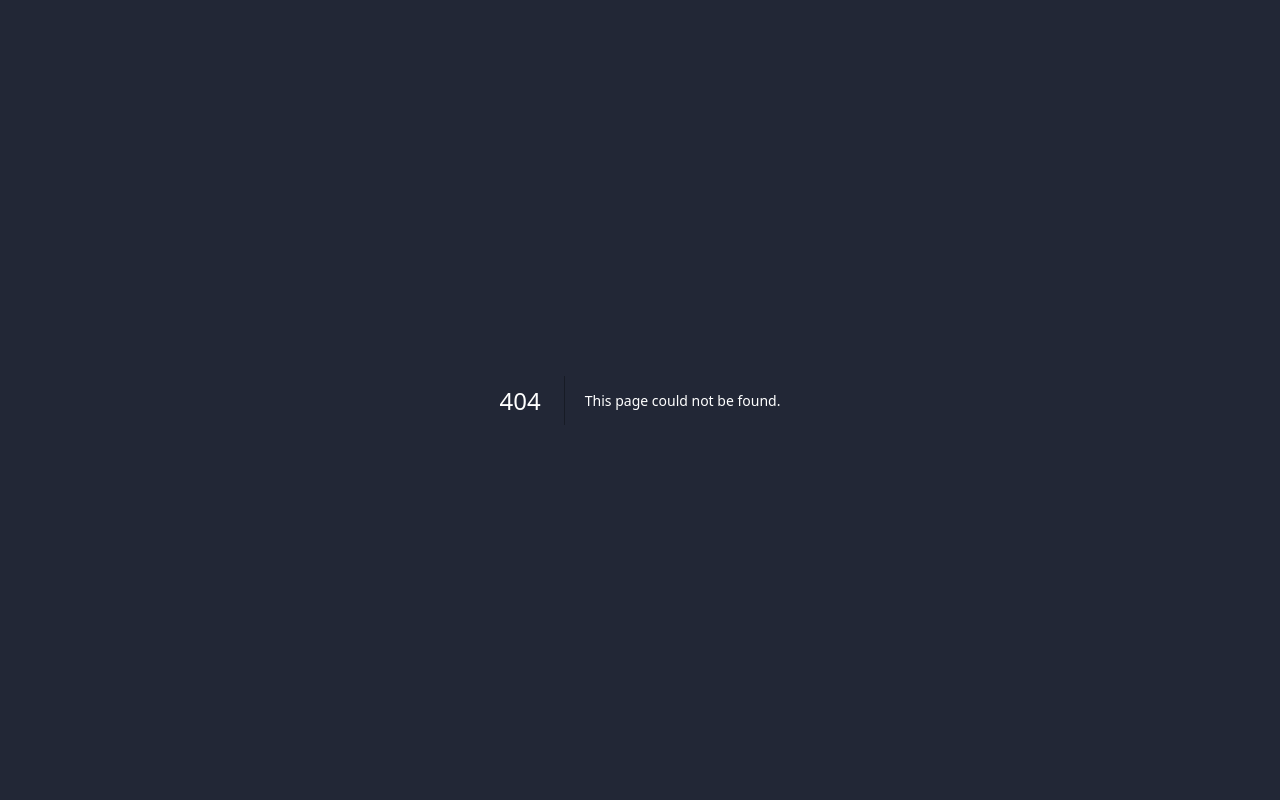
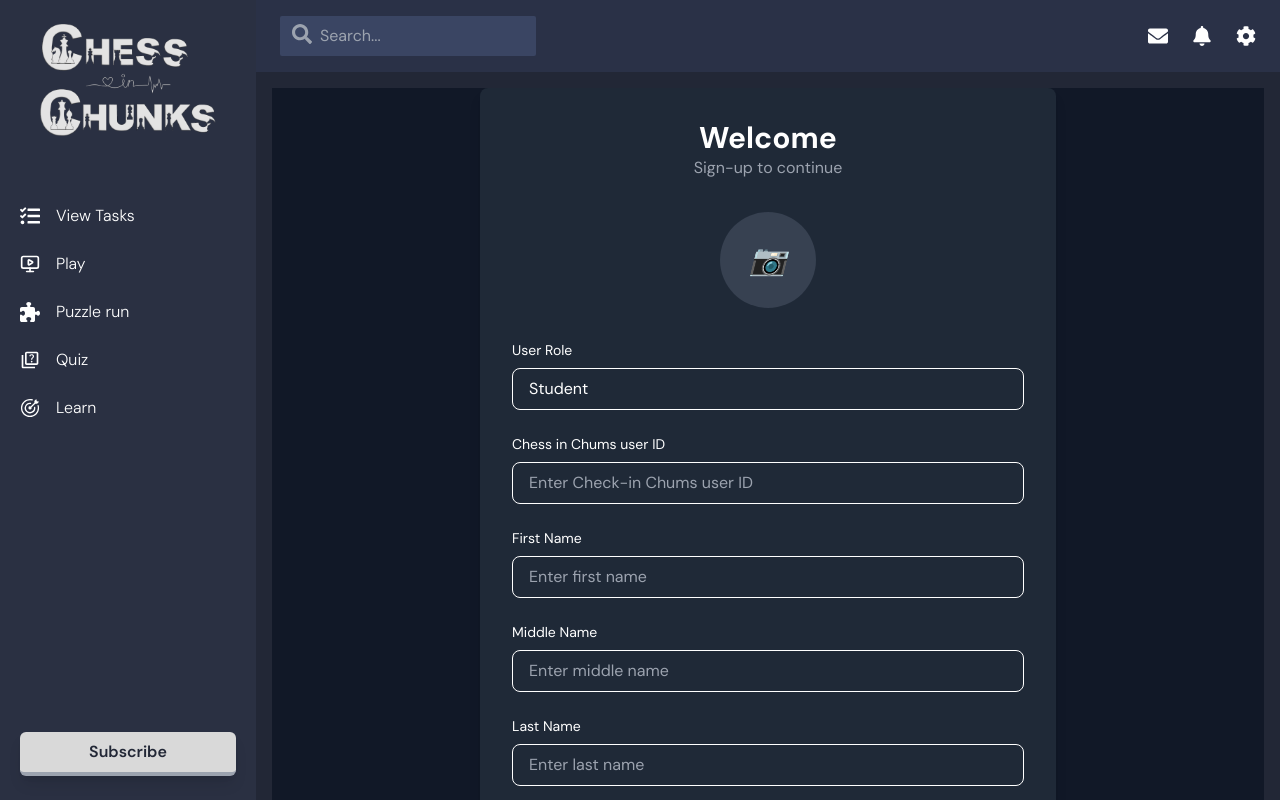
Before and after one commit to MirageTHE69/chessnchunks-frontend, a Next.js app: page /verification in a window 1280 px wide. Before the commit this address had no page. Built offline with nearby package versions, Linux system fonts and the light colour scheme.

Commit message:
verification after signup

```diff
--- /dev/null
+++ b/src/app/(main)/verification/page.tsx
@@ -0,0 +1,10 @@
+import StudentVerification from '@/components/StudentVerification/StudentVerification'
+import React from 'react'
+
+function page() {
+  return (
+    <div><StudentVerification/></div>
+  )
+}
+
+export default page
--- /dev/null
+++ b/src/components/StudentVerification/StudentVerification.tsx
@@ -0,0 +1,168 @@
+"use client";
+
+import { useState } from "react";
+
+const StudentVerification = () => {
+  const [showPassword, setShowPassword] = useState(false);
+  const [showConfirmPassword, setShowConfirmPassword] = useState(false);
+  const [mfaEnabled, setMfaEnabled] = useState(false);
+  const [profileImage, setProfileImage] = useState<string | null>(null);
+
+  const handleImageUpload = (e: React.ChangeEvent<HTMLInputElement>) => {
+    const file = e.target.files?.[0];
+    if (file) {
+      const reader = new FileReader();
+      reader.onloadend = () => {
+        setProfileImage(reader.result as string);
+      };
+      reader.readAsDataURL(file);
+    }
+  };
+
+  return (
+    <div className="flex justify-center items-center min-h-screen bg-gray-900">
+      <div className="bg-gray-800 text-white p-8 rounded-lg shadow-lg w-full max-w-xl">
+        <div className="text-center mb-8">
+          <h1 className="text-3xl font-bold">Welcome</h1>
+          <p className="text-gray-400">Sign-up to continue</p>
+        </div>
+
+        <div className="flex justify-center mb-8">
+          <label htmlFor="profileImage" className="cursor-pointer">
+            {profileImage ? (
+              <img
+                src={profileImage}
+                alt="Profile"
+                className="w-24 h-24 rounded-full object-cover"
+              />
+            ) : (
+              <div className="w-24 h-24 bg-gray-700 rounded-full flex justify-center items-center">
+                <i className="text-3xl">📷</i>
+              </div>
+            )}
+            <input
+              type="file"
+              id="profileImage"
+              className="hidden"
+              accept="image/*"
+              onChange={handleImageUpload}
+            />
+          </label>
+        </div>
+
+        <form className="space-y-6">
+          <div className="relative">
+            <label className="block text-sm text-white mb-2">User Role</label>
+            <input
+              type="text"
+              value="Student"
+              className="w-full bg-transparent text-white border-white border px-4 py-2 rounded-lg focus:outline-none focus:ring-2 focus:ring-blue-500"
+              disabled
+            />
+          </div>
+
+          {[
+            { label: 'Chess in Chums user ID', placeholder: 'Enter Check-in Chums user ID' },
+            { label: 'First Name', placeholder: 'Enter first name' },
+            { label: 'Middle Name', placeholder: 'Enter middle name' },
+            { label: 'Last Name', placeholder: 'Enter last name' },
+            { label: 'Email', placeholder: 'Enter email', type: 'email' },
+            { label: 'Parent Name', placeholder: 'Enter parent\'s name' },
+            { label: 'Parent Email ID', placeholder: 'Enter parent\'s email ID', type: 'email' },
+            { label: 'Phone Number', placeholder: 'Enter phone number', type: 'tel' },
+            { label: 'Address line 1', placeholder: 'Enter address line 1' },
+            { label: 'Address line 2', placeholder: 'Enter address line 2' },
+            { label: 'City', placeholder: 'Enter city' },
+            { label: 'State', placeholder: 'Enter state' },
+            { label: 'Country', placeholder: 'Enter country' },
+            { label: 'USCF ID', placeholder: 'Enter USCF ID' },
+            { label: 'LiChess ID', placeholder: 'Enter LiChess ID' },
+            { label: 'Chess.com ID', placeholder: 'Enter Chess.com ID' },
+          ].map((field, index) => (
+            <div key={index} className="relative">
+              <label className="block text-sm text-white mb-2">{field.label}</label>
+              <input
+                type={field.type || 'text'}
+                placeholder={field.placeholder}
+                className="w-full bg-transparent text-white border-white border px-4 py-2 rounded-lg focus:outline-none focus:ring-2 focus:ring-blue-500"
+              />
+            </div>
+          ))}
+
+          <div className="relative">
+            <label className="block text-sm text-white mb-2">Password</label>
+            <div className="relative">
+              <input
+                type={showPassword ? "text" : "password"}
+                placeholder="Enter password"
+                className="w-full bg-transparent text-white border-white border px-4 py-2 rounded-lg pr-10 focus:outline-none focus:ring-2 focus:ring-blue-500"
+              />
+              <button
+                type="button"
+                onClick={() => setShowPassword(!showPassword)}
+                className="absolute right-3 top-2 text-gray-400"
+              >
+                {showPassword ? "👁️" : "👁️‍🗨️"}
+              </button>
+            </div>
+          </div>
+
+          <div className="relative">
+            <label className="block text-sm text-white mb-2">Confirm Password</label>
+            <div className="relative">
+              <input
+                type={showConfirmPassword ? "text" : "password"}
+                placeholder="Confirm password"
+                className="w-full bg-transparent text-white border-white border px-4 py-2 rounded-lg pr-10 focus:outline-none focus:ring-2 focus:ring-blue-500"
+              />
+              <button
+                type="button"
+                onClick={() => setShowConfirmPassword(!showConfirmPassword)}
+                className="absolute right-3 top-2 text-gray-400"
+              >
+                {showConfirmPassword ? "👁️" : "👁️‍🗨️"}
+              </button>
+            </div>
+          </div>
+
+          <div className="relative">
+            <label className="block text-sm text-white mb-2">Date of Birth</label>
+            <div className="relative">
+              <input
+                type="date"
+                className="w-full bg-transparent text-white border-white border px-4 py-2 rounded-lg focus:outline-none focus:ring-2 focus:ring-blue-500 pr-10"
+              />
+              <i className="absolute right-3 top-2 text-white">🎁</i>
+            </div>
+          </div>
+
+          <div className="flex items-center justify-between">
+            <label className="text-sm text-white">MFA</label>
+            <div className="flex items-center">
+              <label className="relative inline-flex items-center cursor-pointer">
+                <input
+                  type="checkbox"
+                  className="sr-only peer"
+                  checked={mfaEnabled}
+                  onChange={() => setMfaEnabled(!mfaEnabled)}
+                />
+                <div className="w-11 h-6 bg-gray-600 peer-focus:outline-none peer-focus:ring-2 peer-focus:ring-blue-500 rounded-full peer peer-checked:after:translate-x-full peer-checked:after:border-white after:content-[''] after:absolute after:top-0.5 after:left-[2px] after:bg-white after:border-gray-300 after:border after:rounded-full after:h-5 after:w-5 after:transition-all peer-checked:bg-blue-600"></div>
+              </label>
+            </div>
+          </div>
+
+          <div className="mt-8">
+            <button
+              type="submit"
+              className="w-full bg-blue-600 hover:bg-blue-700 text-white font-semibold py-2 px-4 rounded"
+            >
+              Submit
+            </button>
+          </div>
+        </form>
+      </div>
+    </div>
+  );
+};
+
+export default StudentVerification;
```
